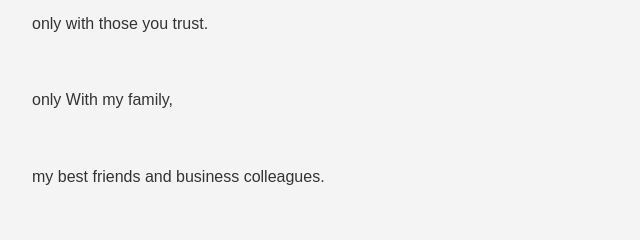
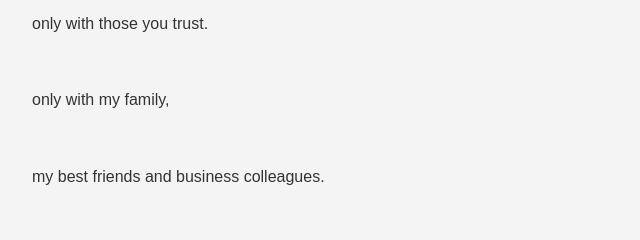
Before and after one commit to faivorites/faivorites, a plain HTML site: page index.html in a window 1280 px wide. Shown: the part 399-639 px from the top of the page, 96-736 px from the left. Drawn offline with Linux system fonts and the light colour scheme.

Commit message:
Update index.html

```diff
--- a/index.html
+++ b/index.html
@@ -44,7 +44,7 @@
             <p>only with those you trust.</p>
 
             <p>　 </p>
-      　　　 <p>only With my family, </p>
+      　　　 <p>only with my family, </p>
 
             <p>　 </p>
       　　　 <p>my best friends and business colleagues.</p>
```
